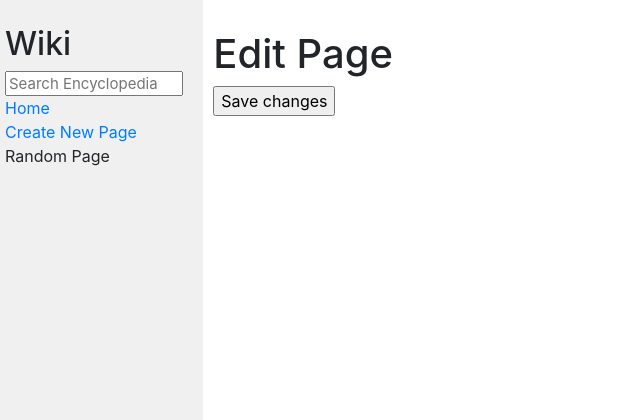
After one commit to stautuan/cs50w-01wiki, a Django app: page /wiki/edit/ in a window 1280 px wide. The commit adds this page. Shown: the top 420 px of the page, without its empty margins (0-640 px from the left). Run offline with Django 3.2, Linux system fonts and the light colour scheme; some libraries are stand-ins or nearby versions.

Commit message:
add an edit link and edit page

```diff
--- /dev/null
+++ b/encyclopedia/templates/encyclopedia/edit_page.html
@@ -0,0 +1,9 @@
+{% extends "encyclopedia/layout.html" %}
+
+{% block title %}Edit Page{% endblock %}
+
+{% block body %}
+  <h1>Edit Page</h1>
+  <input type="submit" value='Save changes'>
+
+{% endblock  %}
--- a/encyclopedia/templates/encyclopedia/index.html
+++ b/encyclopedia/templates/encyclopedia/index.html
@@ -4,7 +4,6 @@
 
 {% block body %}
   <h1>All Pages</h1>
-
   <ul>
     {% for entry in entries %}
     <li><a href="{% url 'encyclopedia:page' entry %}">{{ entry }}</a></li>
--- a/encyclopedia/templates/encyclopedia/new_page.html
+++ b/encyclopedia/templates/encyclopedia/new_page.html
@@ -7,7 +7,7 @@
   <form action="{% url 'encyclopedia:new' %}" method="POST">
     {% csrf_token %}
     {{ form.as_p }}
-  <input type="submit">
+    <input type="submit" value="Save">
   </form>
 
   {% if error %}
--- a/encyclopedia/templates/encyclopedia/page.html
+++ b/encyclopedia/templates/encyclopedia/page.html
@@ -3,9 +3,7 @@
 {% block title %}{{ title }}{% endblock %}
 
 {% block body %}
-
-
-<p>{{ content|safe }}</p>
-
+  <p>{{ content|safe }}</p>
+  <a href="{% url "encyclopedia:edit" %}">Edit</a>
 
 {% endblock %}
--- a/encyclopedia/templates/encyclopedia/search_results.html
+++ b/encyclopedia/templates/encyclopedia/search_results.html
@@ -9,7 +9,6 @@
   <ul>
     {% for entry in entries %}
     <li><a href="{% url 'encyclopedia:page' entry %}">{{ entry }}</a></li>
-
     {% endfor %}
   </ul>
 
@@ -17,5 +16,4 @@
   <p>No results found.</p>
   {% endif %}
 
-
 {% endblock %}
--- a/encyclopedia/urls.py
+++ b/encyclopedia/urls.py
@@ -5,7 +5,8 @@ from . import views
 app_name = "encyclopedia"
 urlpatterns = [
     path("", views.index, name="index"),
-    path("<str:topic>", views.page, name="page"),
+    path("<str:entry>", views.page, name="page"),
     path("search/", views.search, name="search"),
-    path("new/", views.new, name="new")
+    path("new/", views.new, name="new"),
+    path("edit/", views.edit, name="edit")
 ]
--- a/encyclopedia/views.py
+++ b/encyclopedia/views.py
@@ -10,6 +10,11 @@ from . import util
 class NewPageForm(forms.Form):
     title = forms.CharField(widget=forms.TextInput(
         attrs={'style': "display:flex"}))
+    content = forms.CharField(
+        widget=forms.Textarea(attrs={'style': "vertical-align: top; display:flex; height: 300px; width: 500px"}))
+
+
+class EditPageForm(forms.Form):
     content = forms.CharField(
         widget=forms.Textarea(attrs={'style': "vertical-align: top; display:flex; height: 300px; width: 500px"}))
 
@@ -35,11 +40,11 @@ def convert_md_to_html(filename):
     return title, content
 
 
-def page(request, topic):
-    title, content = convert_md_to_html("entries/" + topic + ".md")
+def page(request, entry):
+    title, content = convert_md_to_html("entries/" + entry + ".md")
 
     return render(request, "encyclopedia/page.html", {
-        "page": util.get_entry(topic),
+        "page": util.get_entry(entry),
         "title": title,
         "content": content
     })
@@ -56,7 +61,7 @@ def search(request):
         lower_entries.append(entry.lower())
 
     if query in lower_entries:
-        return redirect("encyclopedia:page", topic=query)
+        return redirect("encyclopedia:page", entry=query)
 
     # Find entries containing the query as a substring
     matching_entries = []
@@ -80,7 +85,7 @@ def new(request):
             title = form.cleaned_data["title"]
             content = form.cleaned_data["content"]
 
-            # Check if entry already exists
+            # Check if entry with the provided title already exists
             if util.get_entry(title):
                 return render(request, "encyclopedia/new_page.html", {
                     "form": form,
@@ -89,7 +94,7 @@ def new(request):
 
             # Save the entry if it doesn't exist
             util.save_entry(title, content)
-            return redirect("encyclopedia:page", topic=title)
+            return redirect("encyclopedia:page", entry=title)
 
     # Handles when the user visits the page
     else:
@@ -98,3 +103,10 @@ def new(request):
     return render(request, "encyclopedia/new_page.html", {
         "form": form
     })
+
+
+def edit(request):
+
+    return render(request, "encyclopedia/edit_page.html", {
+        "form": EditPageForm()
+    })
```
Lines whose indentation alone changed are shown as unchanged.
